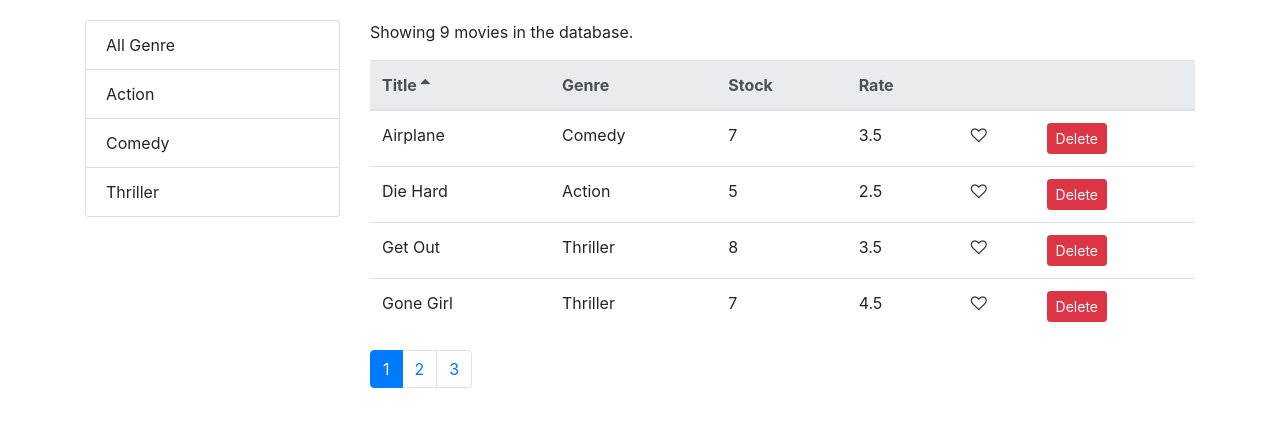
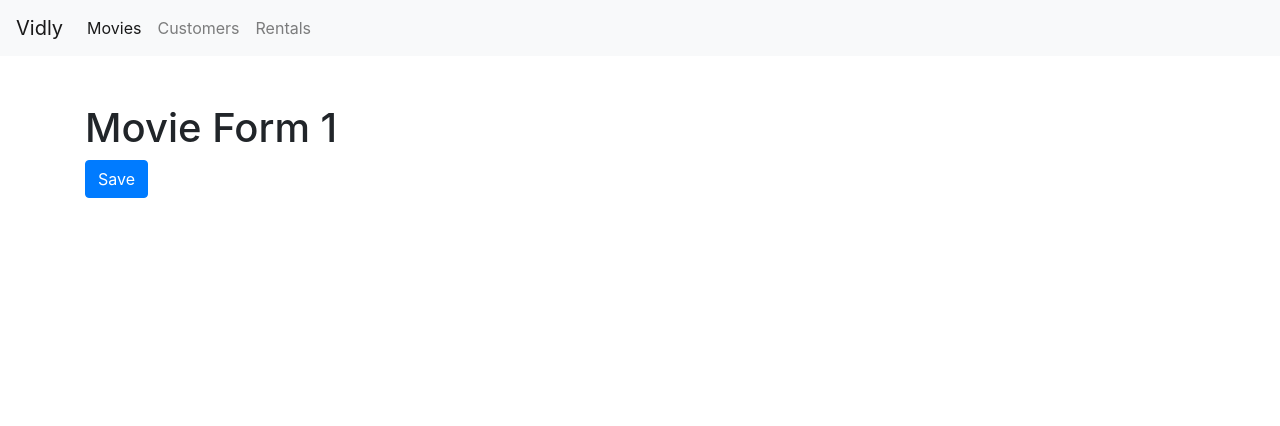
Before and after one commit to chinmaynavale/vidly, a React (Create React App) app: page /movies/1 in a window 1280 px wide. Shown: the top 426 px of the page. Built offline with nearby package versions, Linux system fonts and the light colour scheme.

Commit message:
Initiated Customers, Rentals, movieForm, and NotFound componenets and also Implemented routing using react-router-dom for Movies, Customers and Rentals page

```diff
--- a/package.json
+++ b/package.json
@@ -12,6 +12,7 @@
     "prop-types": "^15.6.2",
     "react": "^16.13.1",
     "react-dom": "^16.13.1",
+    "react-router-dom": "^5.2.0",
     "react-scripts": "3.4.3"
   },
   "scripts": {
--- a/src/App.js
+++ b/src/App.js
@@ -1,12 +1,29 @@
 import React from 'react';
+import { Redirect, Route, Switch } from 'react-router-dom';
+import NavBar from './components/navBar';
+import MovieForm from './components/movieForm';
 import Movies from './components/movies';
+import Customers from './components/customers';
+import Rentals from './components/rentals';
+import NotFound from './components/notFound';
 import './App.css';
 
 function App() {
   return (
-    <main className='container'>
-      <Movies />
-    </main>
+    <>
+      <NavBar />
+      <main className='container'>
+        <Switch>
+          <Route path='/movies/:id' component={MovieForm} />
+          <Route path='/movies' component={Movies} />
+          <Route path='/customers' component={Customers} />
+          <Route path='/rentals' component={Rentals} />
+          <Route path='/not-found' component={NotFound} />
+          <Redirect from='/' exact to='/movies' />
+          <Redirect to='/not-found' />
+        </Switch>
+      </main>
+    </>
   );
 }
 
--- /dev/null
+++ b/src/components/customers.jsx
@@ -0,0 +1,11 @@
+import React from 'react';
+
+const Customers = () => {
+  return (
+    <div>
+      <h1>Customers</h1>
+    </div>
+  );
+};
+
+export default Customers;
--- /dev/null
+++ b/src/components/movieForm.jsx
@@ -0,0 +1,17 @@
+import React from 'react';
+
+const MovieForm = ({ match, history }) => {
+  return (
+    <div>
+      <h1>Movie Form {match.params.id}</h1>
+      <button
+        onClick={() => history.push('/movies')}
+        className='btn btn-primary'
+      >
+        Save
+      </button>
+    </div>
+  );
+};
+
+export default MovieForm;
--- a/src/components/moviesTable.jsx
+++ b/src/components/moviesTable.jsx
@@ -1,10 +1,15 @@
 import React, { Component } from 'react';
+import { Link } from 'react-router-dom';
 import Table from './common/table';
 import Like from './common/like';
 
 class MoviesTable extends Component {
   columns = [
-    { path: 'title', label: 'Title' },
+    {
+      path: 'title',
+      label: 'Title',
+      content: movie => <Link to={`/movies/${movie._id}`}>{movie.title}</Link>,
+    },
     { path: 'genre.name', label: 'Genre' },
     { path: 'numberInStock', label: 'Stock' },
     { path: 'dailyRentalRate', label: 'Rate' },
--- /dev/null
+++ b/src/components/navBar.jsx
@@ -0,0 +1,39 @@
+import React from 'react';
+import { Link, NavLink } from 'react-router-dom';
+
+const NavBar = () => {
+  return (
+    <nav className='navbar navbar-expand-lg navbar-light bg-light mb-5'>
+      <Link className='navbar-brand' to='/'>
+        Vidly
+      </Link>
+      <button
+        className='navbar-toggler'
+        type='button'
+        data-toggle='collapse'
+        data-target='#navbarSupportedContent'
+        aria-controls='navbarSupportedContent'
+        aria-expanded='false'
+        aria-label='Toggle navigation'
+      >
+        <span className='navbar-toggler-icon'></span>
+      </button>
+
+      <div className='collapse navbar-collapse' id='navbarSupportedContent'>
+        <div className='navbar-nav mr-auto'>
+          <NavLink className='nav-item nav-link' to='/movies'>
+            Movies
+          </NavLink>
+          <NavLink className='nav-item nav-link' to='/customers'>
+            Customers
+          </NavLink>
+          <NavLink className='nav-item nav-link' to='/rentals'>
+            Rentals
+          </NavLink>
+        </div>
+      </div>
+    </nav>
+  );
+};
+
+export default NavBar;
--- /dev/null
+++ b/src/components/notFound.jsx
@@ -0,0 +1,11 @@
+import React from 'react';
+
+const NotFound = () => {
+  return (
+    <div>
+      <h1>NotFound</h1>
+    </div>
+  );
+};
+
+export default NotFound;
--- /dev/null
+++ b/src/components/rentals.jsx
@@ -0,0 +1,11 @@
+import React from 'react';
+
+const Rentals = () => {
+  return (
+    <div>
+      <h1>Rentals</h1>
+    </div>
+  );
+};
+
+export default Rentals;
--- a/src/index.css
+++ b/src/index.css
@@ -1,6 +1,6 @@
 body {
   margin: 0;
-  padding: 20px 0 0;
+  padding: 0;
   font-family: sans-serif;
 }
 
--- a/src/index.js
+++ b/src/index.js
@@ -1,5 +1,6 @@
 import React from 'react';
 import ReactDOM from 'react-dom';
+import { BrowserRouter } from 'react-router-dom';
 import App from './App';
 import * as serviceWorker from './serviceWorker';
 import './index.css';
@@ -8,7 +9,9 @@
 
 ReactDOM.render(
   <React.StrictMode>
-    <App />
+    <BrowserRouter>
+      <App />
+    </BrowserRouter>
   </React.StrictMode>,
   document.getElementById('root')
 );
```
Also changed, not shown: 1 other file (tests, documents, lock files or other folders).
